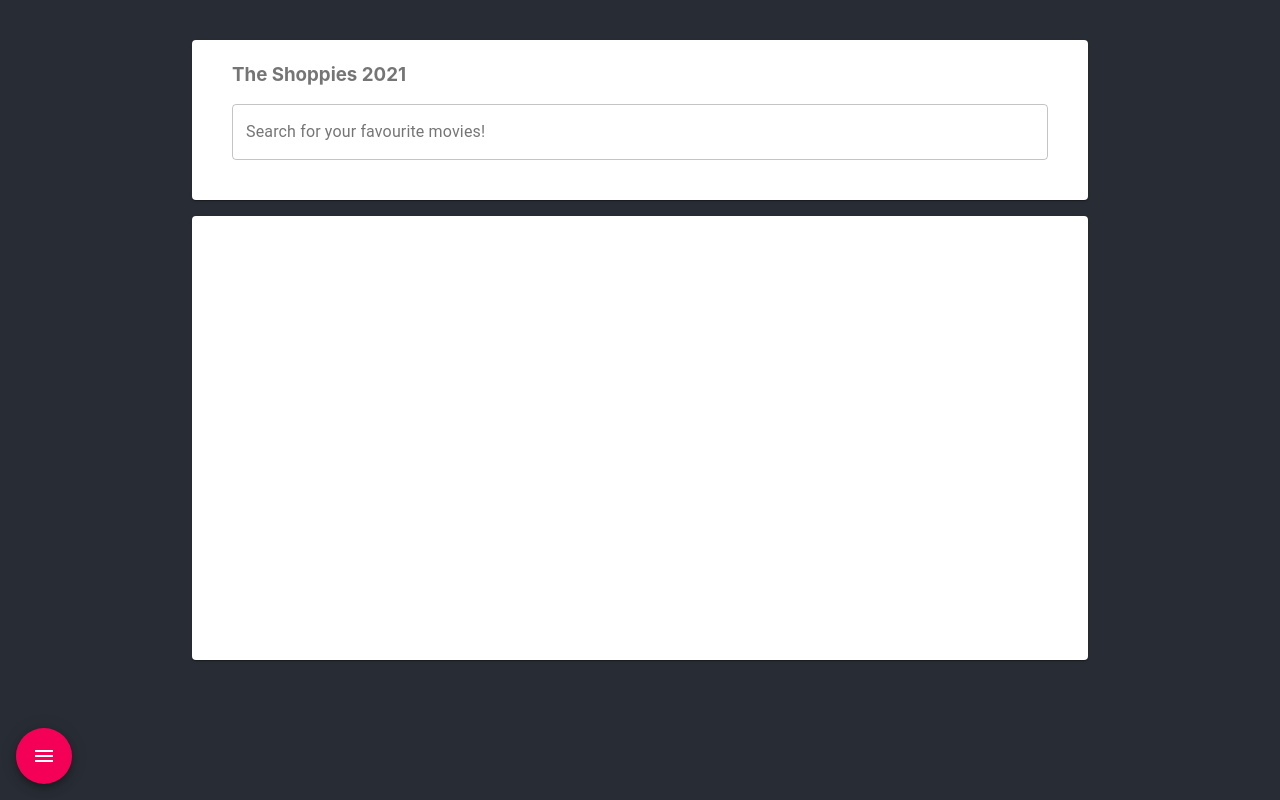
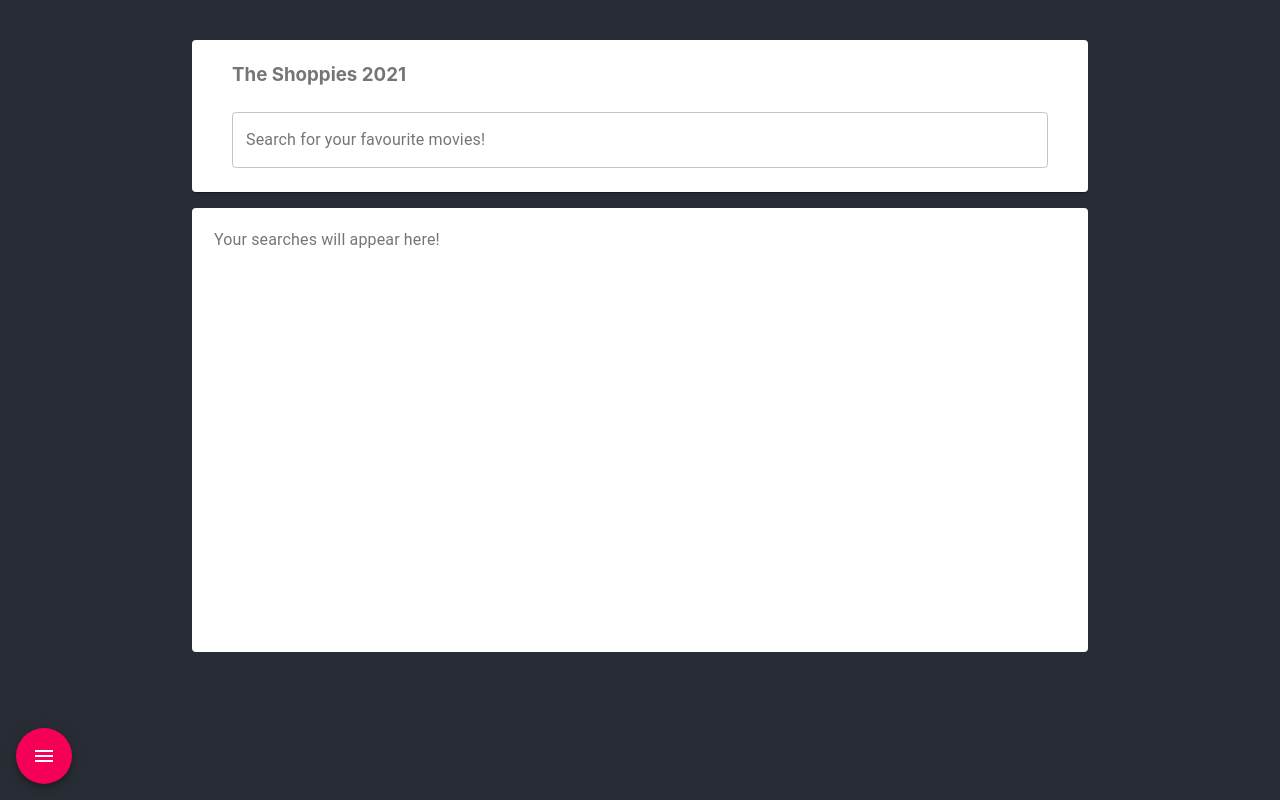
Before and after one commit to ax920/alvin-the-shoppies, a React (Create React App) app: page / in a window 1280 px wide. Built offline with nearby package versions, Linux system fonts and the light colour scheme.

Commit message:
display movies in a grid layout

```diff
--- a/src/CenteredGrid.js
+++ b/src/CenteredGrid.js
@@ -1,53 +1,167 @@
-import React from 'react';
+import React, { useState, useEffect } from 'react';
 import { makeStyles } from '@material-ui/core/styles';
 import Paper from '@material-ui/core/Paper';
 import Grid from '@material-ui/core/Grid';
+import Typography from '@material-ui/core/Typography';
+import IconButton from '@material-ui/core/IconButton';
+import AddCircleOutlineIcon from '@material-ui/icons/AddCircleOutline';
 import TextField from '@material-ui/core/TextField';
+import Dialog from '@material-ui/core/Dialog';
 import Nominations from './Nominations';
 
 const useStyles = makeStyles((theme) => ({
   root: {
-    flexGrow: 1,
+    display: 'flex',
+    flexWrap: 'wrap',
+    justifyContent: 'space-around',
+    overflow: 'hidden',
+    width: "100%",
   },
   searchContainer: {
     paddingLeft: theme.spacing(5),
     paddingRight: theme.spacing(5),
-    paddingBottom: theme.spacing(5),
+    paddingBottom: theme.spacing(3),
     paddingTop: theme.spacing(0.5),
     textAlign: 'left',
     color: theme.palette.text.secondary,
   },
-  movieContainer: {
-    paddingLeft: theme.spacing(5),
-    paddingRight: theme.spacing(5),
-    paddingTop: theme.spacing(0.5),
-    paddingBottom: theme.spacing(55),
-    color: theme.palette.text.secondary,
-  },
   searchBar: {
+    marginTop: theme.spacing(1),
     width: "100%",
   },
+  movieContainer: {
+    paddingTop: theme.spacing(2),
+    paddingBottom: theme.spacing(50),
+    color: theme.palette.text.secondary,
+    width: "100%"
+  },
+  imageContainer: {
+    position: 'relative'
+  },
+  img: {
+    margin: 'auto',
+    display: 'block',
+    maxWidth: '60%',
+    maxHeight: '60%',
+  },
+  movieTitle: {
+    marginTop: -10,
+    marginBottom: -5
+  },
+  resultText: {
+    paddingLeft: 30,
+    paddingTop: 10
+  }
 }));
 
 export default function CenteredGrid() {
+  const [error, setError] = useState(null);
+  const [isLoaded, setIsLoaded] = useState(true);
+  const [items, setItems] = useState([]);
+  const [hasSearched, setHasSearched] = useState(false);
+  const [searchTitle, setSearchTitle] = useState('');
+  const [nominees, setNominees] = useState([]);
+
+  const getMovies = () => {
+    fetch("http://www.omdbapi.com/?apikey=23d52167&s=" + searchTitle)
+      .then(res => res.json())
+      .then(
+        (result) => {
+          // console.log(result.Search)
+          setIsLoaded(true);
+          setItems(result.Search);
+        },
+        // Note: it's important to handle errors here
+        // instead of a catch() block so that we don't swallow
+        // exceptions from actual bugs in components.
+        (error) => {
+          setIsLoaded(true);
+          setError(error);
+        }
+      )
+  };
+
   const classes = useStyles();
 
+  const keyDown = (event) => {
+    if (event.keyCode == 13) {
+      setIsLoaded(false);
+      setHasSearched(true);
+      // console.log('value', event.target.value);
+      getMovies();
+    }
+  };
+
+  const handleTextFieldChange = (event) => {
+    setSearchTitle(event.target.value);
+  };
+
+  const onAddMovie = (tile) => {
+    setNominees([...nominees, tile]);
+    console.log(nominees);
+  };
+
+  if (error) {
+    return <div>Error: {error.message}</div>;
+  } else if (!isLoaded) {
+    return <div>Loading...</div>;
+  } else {
     return (
       <div className={classes.root}>
         <Grid container spacing={2}>
           <Grid item xs={12}>
             <Paper className={classes.searchContainer}>
               <h3>The Shoppies 2021</h3>
-            <form className={classes.root} noValidate autoComplete="on">
-              <TextField className={classes.searchBar} id="outlined-basic" label="Search for your favourite movies!" variant="outlined" />
+              <form className={classes.root} onSubmit={e => { e.preventDefault(); }} noValidate autoComplete="on">
+                <TextField className={classes.searchBar} id="outlined-basic" onKeyDown={keyDown} onChange={handleTextFieldChange} label="Search for your favourite movies!" variant="outlined" />
               </form>
             </Paper>
           </Grid>
           <Grid item xs={12}>
-          <Paper className={classes.movieContainer}></Paper>
+            <Paper className={classes.movieContainer}>
+              {(() => {
+                if (!hasSearched) {
+                  return <Grid container spacing={2}>
+                    <Typography className={classes.resultText} gutterBottom variant="subtitle1">
+                      Your searches will appear here!
+                    </Typography>
                   </Grid>
-        <Nominations></Nominations>
+                } else if (!items) {
+                  return <Grid container spacing={2}>
+                    <Typography className={classes.resultText} gutterBottom variant="subtitle1">
+                      There were no matches :(
+                  </Typography>
+                  </Grid>
+                }
+                return <Grid container spacing={2}>
+                  {items.map((tile) => (
+                    <Grid item xs={3}>
+                      <Grid container direction="column" spacing={2}>
+                        <Grid item>
+                          <img className={classes.img} alt="complex" src={tile.Poster} />
+                          <IconButton aria-label="add" onClick={() => onAddMovie(tile)} size="small">
+                            <AddCircleOutlineIcon className=""></AddCircleOutlineIcon>
+                          </IconButton>
+                        </Grid>
+                        <Grid item xs>
+                          <Typography className={classes.movieTitle} gutterBottom variant="subtitle1">
+                            {tile.Title}
+                          </Typography>
+                          <Typography variant="body2" color="textSecondary">
+                            {tile.Year}
+                          </Typography>
+                        </Grid>
+                      </Grid>
+                    </Grid>
+                  ))}
+                </Grid>
+              })()
+              }
+            </Paper>
+          </Grid>
+          <Nominations nominees={nominees}></Nominations>
         </Grid>
       </div>
     );
   }
+}
--- a/src/Nominations.js
+++ b/src/Nominations.js
@@ -1,10 +1,14 @@
 import React from 'react';
 import { makeStyles } from '@material-ui/core/styles';
+import Grid from '@material-ui/core/Grid';
+import Typography from '@material-ui/core/Typography';
+import IconButton from '@material-ui/core/IconButton';
 import Fab from '@material-ui/core/Fab';
 import MenuIcon from '@material-ui/icons/Menu';
 import Popover from '@material-ui/core/Popover';
 import Card from '@material-ui/core/Card';
 import CardContent from '@material-ui/core/CardContent';
+import RemoveCircleOutlineIcon from '@material-ui/icons/RemoveCircleOutline';
 
 const useStyles = makeStyles((theme) => ({
     root: {
@@ -15,17 +19,38 @@ const useStyles = makeStyles((theme) => ({
         padding: theme.spacing(2),
     },
     fab: {
-        position: 'absolute',
+        position: 'fixed',
         bottom: theme.spacing(2),
         left: theme.spacing(2),
     },
     card: {
         minWidth: 800,
-        minHeight: 150
+        minHeight: 150,
+    },
+    img: {
+        margin: 'auto',
+        display: 'block',
+        maxWidth: '50%',
+        maxHeight: '50%',
+    },
+    movieTitle: {
+        margin: -5,
+        textAlign: 'center',
+    },
+    movieYear: {
+        textAlign: 'center',
+    },
+    removeButton: {
+        marginTop: -10,
+        margin: 'auto',
+    },
+    removeIcon: {
+        fill: 'red'
     }
 }));
 
-export default function SimplePopover() {
+export default function SimplePopover(props) {
+    console.log(props)
     const classes = useStyles();
     const [anchorEl, setAnchorEl] = React.useState(null);
 
@@ -70,12 +95,29 @@ export default function SimplePopover() {
                     className={classes.card}
                     variant="outlined">
                     <CardContent>
-                        <p>helloooo</p>
-                        <h1>helloo2</h1>
+                        <Grid container spacing={2}>
+                            {props.nominees.map((tile) => (
+                                <Grid item xs={3}>
+                                    <Grid container justify="center" alignItems="center" direction="column" spacing={2}>
+                                        <Grid item>
+                                            <img className={classes.img} alt="complex" src={tile.Poster} />
+                                        </Grid>
+                                        <IconButton className={classes.removeButton} aria-label="add" size="small">
+                                            <RemoveCircleOutlineIcon className={classes.removeIcon} ></RemoveCircleOutlineIcon>
+                                        </IconButton>
+                                        <Grid item xs>
+                                            <Typography className={classes.movieTitle} gutterBottom variant="subtitle1">
+                                                {tile.Title}
+                                            </Typography>
+                                            <Typography className={classes.movieYear} variant="body2" color="textSecondary">
+                                                {tile.Year}
+                                            </Typography>
+                                        </Grid>
+                                    </Grid>
+                                </Grid>
+                            ))}
+                        </Grid>
                     </CardContent>
-                    {/* <CardActions>
-                        <Button size="small">Learn More</Button>
-                    </CardActions> */}
                 </Card>
             </Popover>
         </div>
```
Lines whose indentation alone changed are shown as unchanged.
